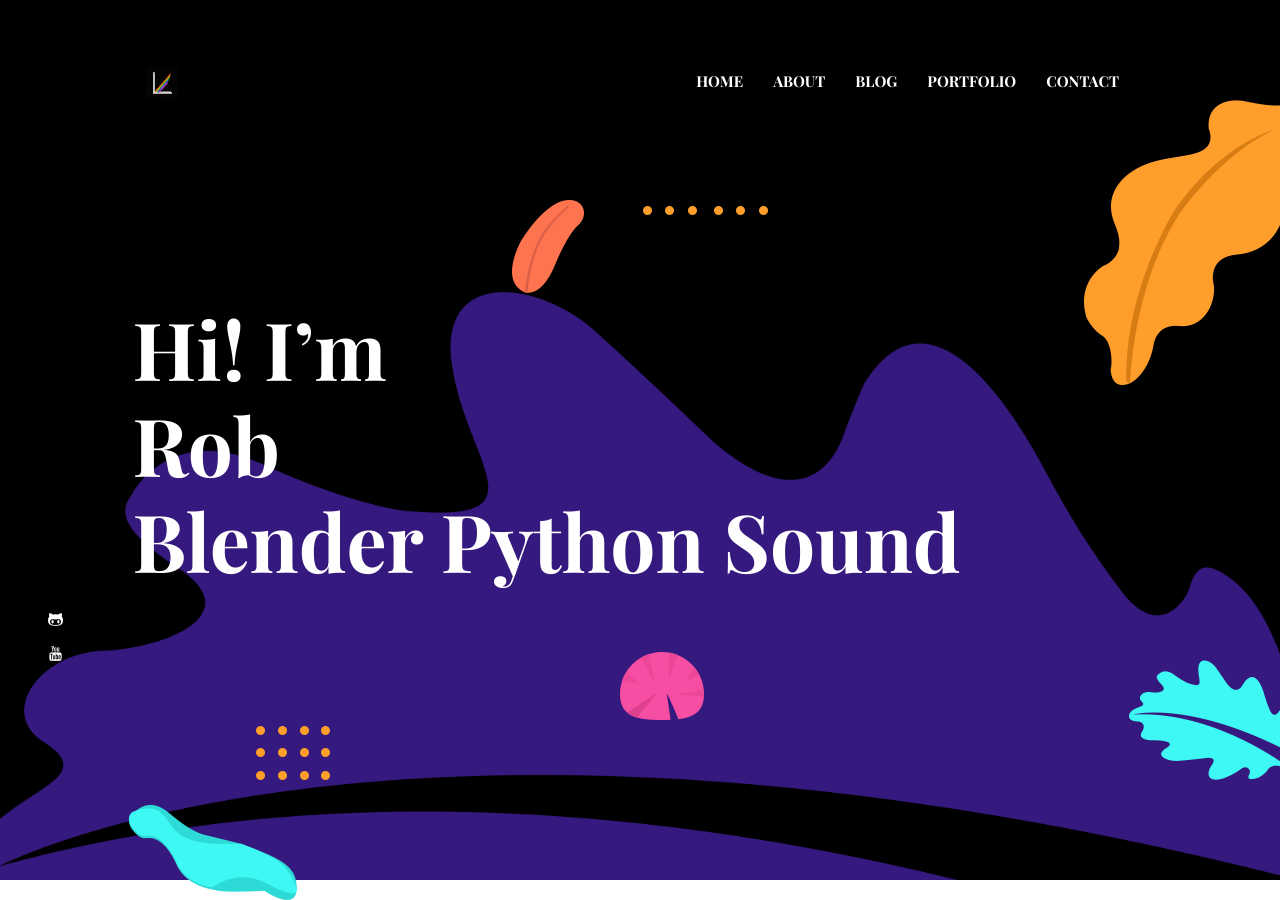
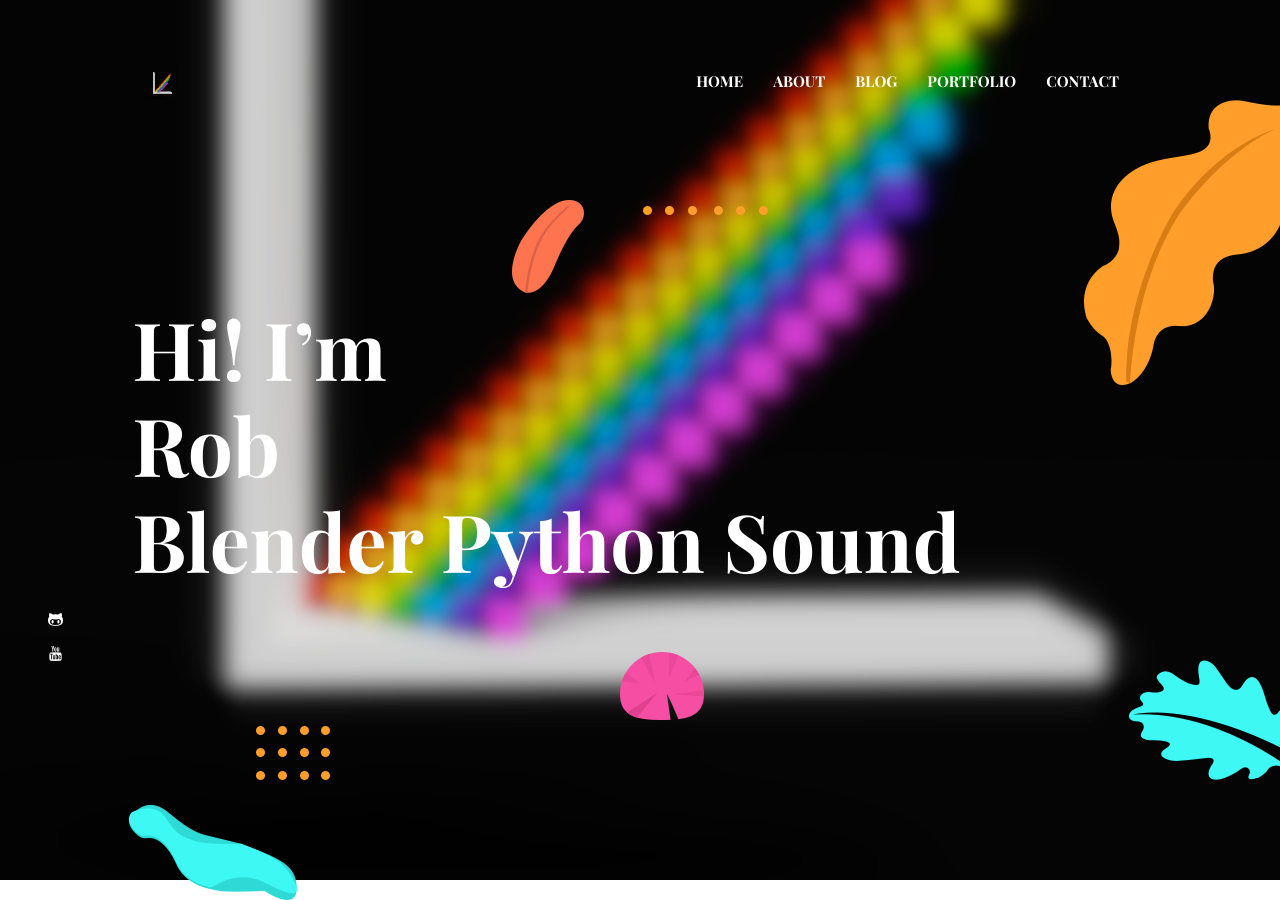
Before and after one commit to SpectralVectors/spectralvectors.github.io, a Jekyll site: the page built from index.html, in a window 1280 px wide and 900 px high. Built offline with Jekyll 4.4.1, drawn with Linux system fonts in a browser that asks for light colours.

Commit message:
Update hero-section.html

```diff
--- a/_includes/hero-section.html
+++ b/_includes/hero-section.html
@@ -8,7 +8,7 @@
     </div>
   </div>
   <div class="layer-bg w-100">
-    <img class="img-fluid w-100" src="{{ site.baseurl }}/assets/images/illustrations/leaf-bg.png" alt="bg-shape">
+    <img class="img-fluid w-100" src="{{ site.baseurl }}/assets/images/backgrounds/SpectralVectorsLogoBlur.png" alt="bg-shape">
   </div>
   <div class="layer" id="l2">
     <img src="{{ site.baseurl }}/assets/images/illustrations/dots-cyan.png" alt="bg-shape">
```
